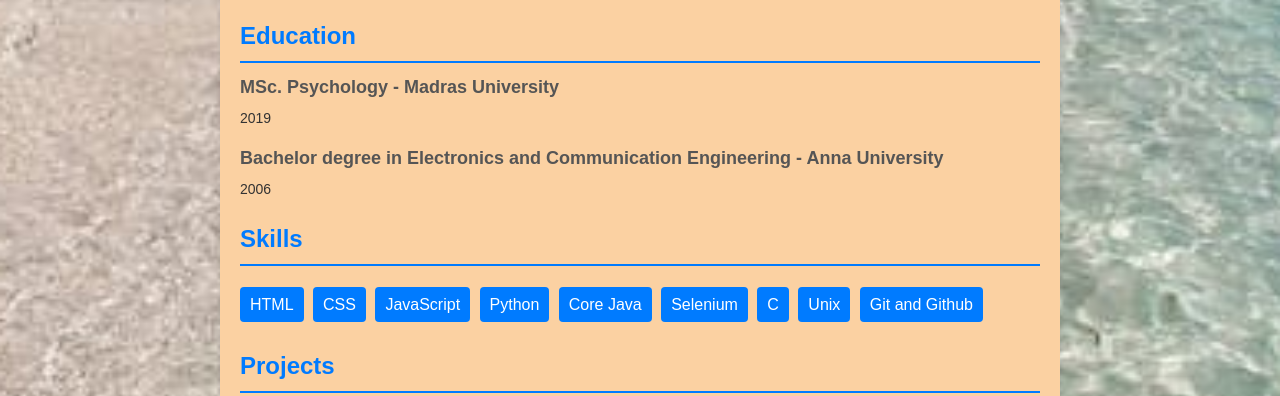
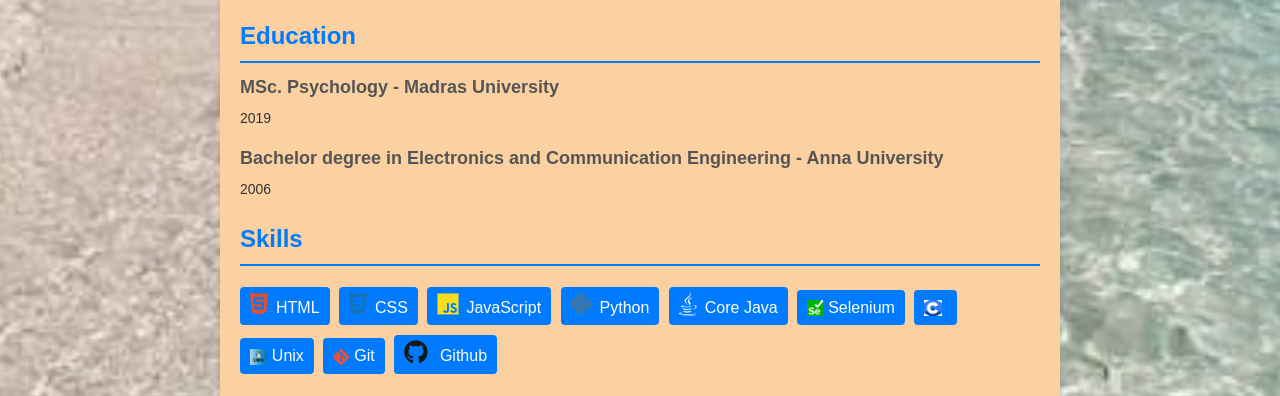
Before and after one commit to Sahiladevi/sahiladevi-deenadayalu-resume, a plain HTML site: page index.html in a window 1280 px wide. Shown: the part 1507-1903 px from the top of the page. Drawn offline with Linux system fonts and the light colour scheme.

Commit message:
Update index.html

```diff
--- a/index.html
+++ b/index.html
@@ -5,7 +5,9 @@
     <meta name="viewport" content="width=device-width, initial-scale=1.0">
     <title>Sahiladevi Resume Template</title>
     <link rel="stylesheet" type="text/css" href="./css/style.css">
-    <link rel="stylesheet" href="https://cdnjs.cloudflare.com/ajax/libs/font-awesome/6.4.2/css/all.min.css">
+    <link rel="stylesheet" href="./css/all.min.css">
+    <link rel="stylesheet" href="./css/fontawesome.min.css">
+    <!--<link rel="stylesheet" href="https://cdnjs.cloudflare.com/ajax/libs/font-awesome/6.4.2/css/all.min.css"> -->
 </head>
 <body>
     <main class="container">
@@ -15,7 +17,7 @@
                 <i class="fa-solid fa-envelope"></i> Email:
                 <a href="mailto:sahiladevi2003@gmail.com" ></i>sahiladevi2003@gmail.com</a
                 >
-                | <i class="fa-solid fa-phone"></i> Phone: (513) 918-6396 | <i class="fa-brands fa-linkedin"></i> Linkedin:
+                | <i class="fa-solid fa-phone"></i> Phone: <a href="tel:+15139186396" class="phone-link">(513) 918-6396</a> | <i class="fa-brands fa-linkedin"></i> Linkedin:
                 <a href="https://www.linkedin.com/in/sahiladevi-deenadayalu-19304135" target="_blank" rel="noopener noreferrer">View my profile</a>
             </p>
         </section>
@@ -90,15 +92,16 @@
             <h2>Skills</h2>
             <div class="skills">
                 <ul>
-                    <li>HTML</li>
-                    <li>CSS</li>
-                    <li>JavaScript</li>
-                    <li>Python</li>
-                    <li>Core Java</li>
-                    <li>Selenium</li>
-                    <li>C</li>
-                    <li>Unix</li>
-                    <li>Git and Github</li>
+                    <li><i class="fa-brands fa-html5"></i>HTML</li>
+                    <li><i class="fa-brands fa-css3-alt"></i>CSS</li>
+                    <li><i class="fa-brands fa-js"></i>JavaScript</li>
+                    <li><i class="fa-brands fa-python"></i>Python</li>
+                    <li><i class="fa-brands fa-java"></i>Core Java</li>
+                    <li><img src="./images/selenium-image.png" alt="selenium-image" class="skills-image">Selenium</li>
+                    <li><img src="./images/C-language.jpg" alt="C language-image" class="skills-image"></li>
+                    <li><img src="./images/unix-image.jpg" alt="Unix" class="skills-image">Unix</li>
+                    <li><img src="./images/git-image.png" alt="git-image" class="skills-image">Git</li>
+                    <li><i class="fa-brands fa-github"></i> Github</li>
 
                 </ul>
             </div>
```
